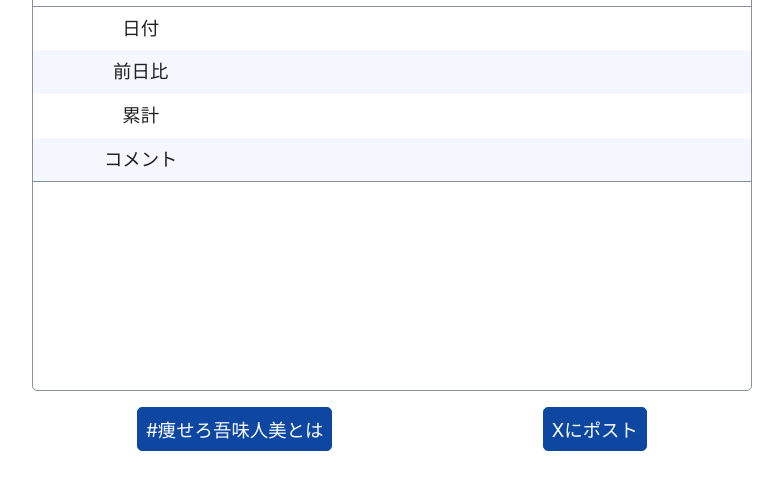
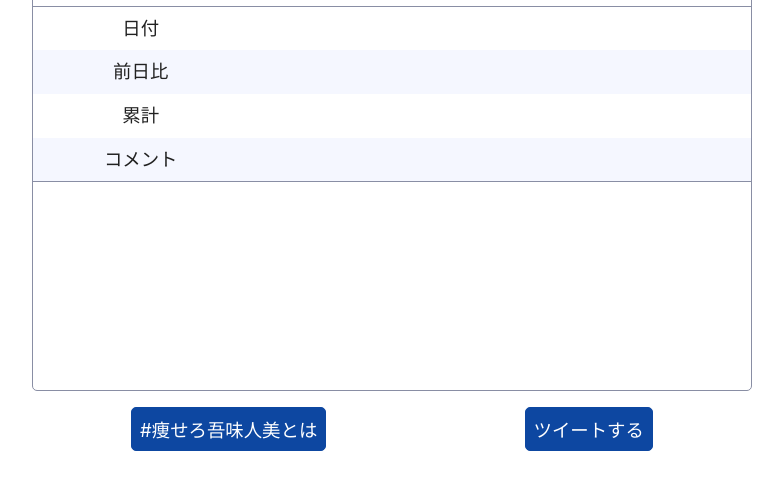
Before and after one commit to gomihitomi/yasero, a website: page public/index.html in a window 1280 px wide. Shown: the part 148-638 px from the top of the page, without its empty margins (248-1031 px from the left). Drawn offline with Linux system fonts and the light colour scheme; no server answers.

Commit message:
止まってたから更新

```diff
--- a/public/index.html
+++ b/public/index.html
@@ -1,5 +1,6 @@
 <!DOCTYPE html>
 <html lang="ja">
+
 <head>
   <meta charset="UTF-8" />
   <meta name="viewport" content="width=device-width, initial-scale=1.0" />
@@ -11,20 +12,15 @@
 
   <meta property="og:title" content="#痩せろ吾味人美" />
   <meta property="og:site_name" content="#痩せろ吾味人美" />
-    <meta
-      property="og:description"
-      content="設定体重より滅茶苦茶太っている吾味人美のダイエット進捗を見れるだけのサイトです。"
-    />
+  <meta property="og:description" content="設定体重より滅茶苦茶太っている吾味人美のダイエット進捗を見れるだけのサイトです。" />
   <meta property="og:url" content="https://gomihitomi.github.io/yasero/" />
-    <meta
-      property="og:image"
-      content="https://gomihitomi.github.io/yasero/ogp.png"
-    />
+  <meta property="og:image" content="https://gomihitomi.github.io/yasero/ogp.png" />
   <meta property="og:type" content="website" />
   <meta name="twitter:site" content="@gomihitomi" />
   <meta name="twitter:creator" content="@gomihitomi" />
   <meta name="twitter:card" content="summary" />
 </head>
+
 <body>
   <main>
     <article>
@@ -60,7 +56,7 @@
     <footer>
       <button onclick="openModal()">#痩せろ吾味人美とは</button>
       <a id="post" href="" target="_blank" rel="”noopener" noreferrer”>
-          <button>Xにポスト</button>
+        <button>ツイートする</button>
       </a>
     </footer>
   </main>
@@ -68,14 +64,12 @@
     <div class="modal-container">
       <div class="modal-section">
         <span>#痩せろ吾味人美とは</span>
-          <span
-            >いつの間にか滅茶苦茶に太っていた吾味人美の体重推移が見れるだけのサイトです。
+        <span>いつの間にか滅茶苦茶に太っていた吾味人美の体重推移が見れるだけのサイトです。
         </span>
       </div>
       <div class="modal-section">
         <span>痩せる為にしていること</span>
-          <span
-            >主に以下の3つです。
+        <span>主に以下の3つです。
           ・基礎代謝分のカロリーを目安に、PFCバランス3:2:5の食事を摂る
           ・週5以上の頻度で有酸素運動を1時間以上実施する
           ・7時間以上の睡眠を徹底する
@@ -90,4 +84,5 @@
   </dialog>
   <script src="main.js"></script>
 </body>
+
 </html>
```
Lines whose indentation alone changed are shown as unchanged.
